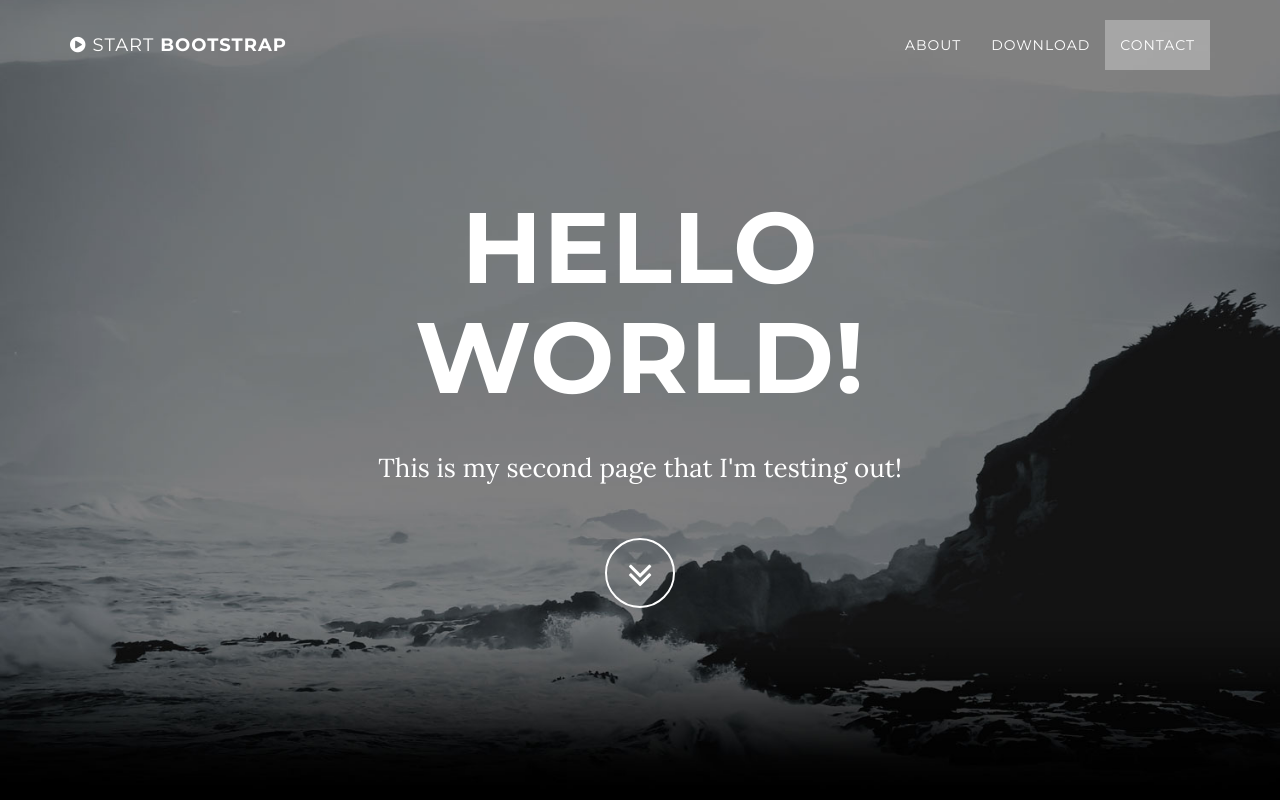
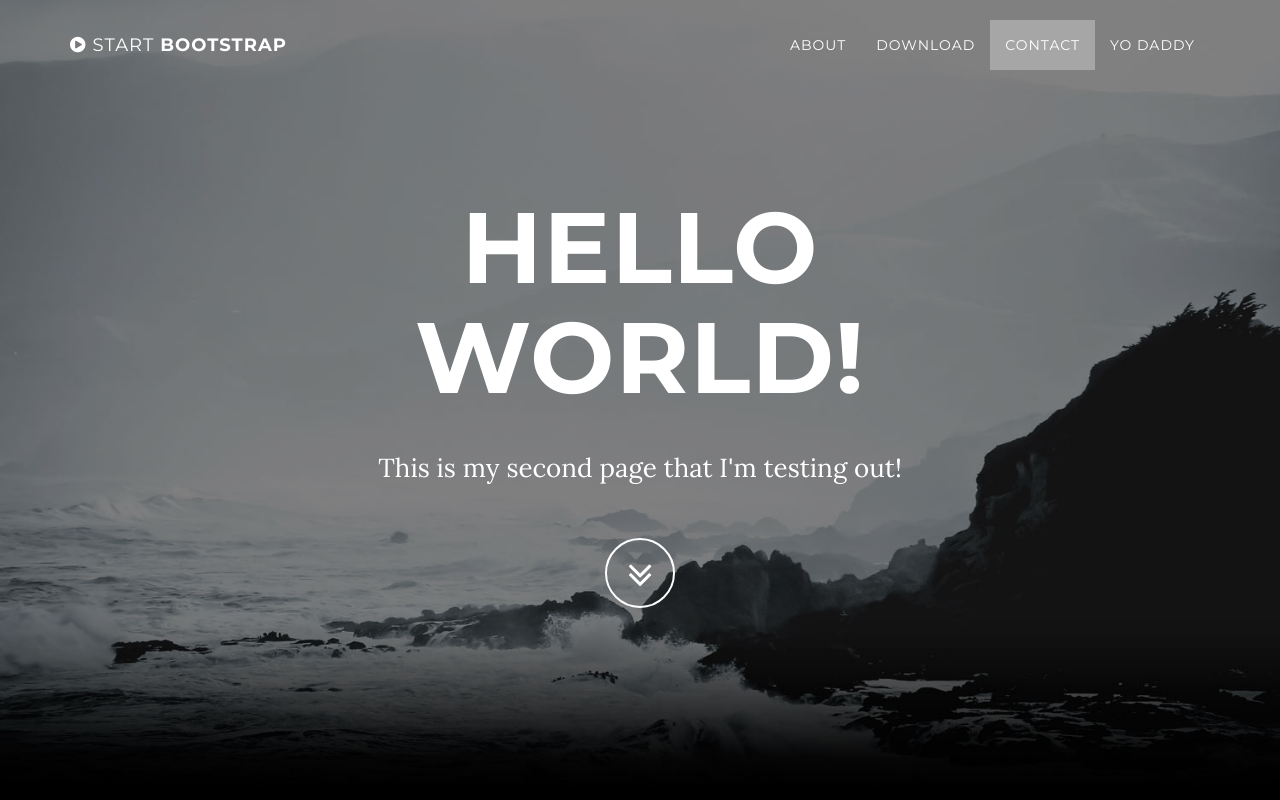
Before and after one commit to nmoutdoors/mysecondpage, a plain HTML site: page index.html in a window 1280 px wide. Shown: the top 800 px of the page. Drawn offline with Linux system fonts and the light colour scheme; some packages are replaced by stand-ins of ours.

Commit message:
Added Yo Daddy
Pushed a new Menu Item "Yo Daddy"

```diff
--- a/index.html
+++ b/index.html
@@ -60,6 +60,9 @@
                     </li>
                     <li>
                         <a class="page-scroll" href="#contact">Contact</a>
+                    </li>
+                    <li>
+                        <a class="page-scroll" href="#">Yo Daddy</a>
                     </li>
                 </ul>
             </div>
```
